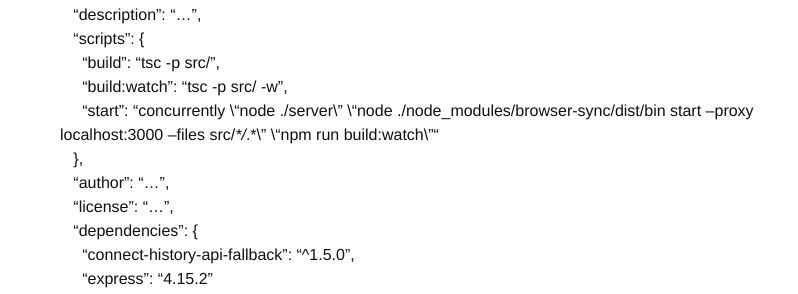
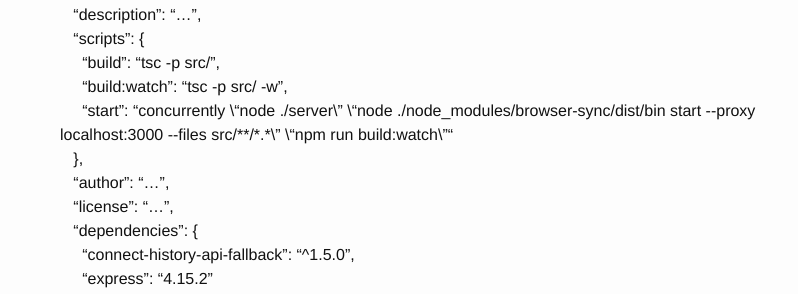
Before and after one commit to meir-ohayon/meir-ohayon.github.io, a Jekyll site: the page built from _posts/2018-01-21-adjusting-angular-plunker-setup-for-local-development-setup.md, in a window 1280 px wide and 900 px high, scrolled down 2049 px. Shown: the part 158-452 px from the top of the window, without its empty margins (240-1038 px from the left). Built offline with Jekyll 4.4.1, drawn with Linux system fonts in a browser that asks for light colours; comment, search, counter and statistics services are not loaded.

```diff
--- a/_posts/2018-01-21-adjusting-angular-plunker-setup-for-local-development-setup.md
+++ b/_posts/2018-01-21-adjusting-angular-plunker-setup-for-local-development-setup.md
@@ -25,7 +25,7 @@ Create the file tsconfig.json and copy its content from here:<br>
 
 ## Back in the root folder
 1.	Create new file: server.js and put in it this content:<br>process.env.NODE_ENV = 'production';<br>var history = require('connect-history-api-fallback');<br>var express = require('express');<br>var app = express();<br>app.use(history({ htmlAcceptHeaders: ['text/html', 'application/xhtml+xml'] }));<br>app.use(express.static(__dirname)); <br>app.listen(3000);<br>console.log('App listening on port 3000');
-2.	Create new file: package.json and put in it this content:<br>{<br>  &nbsp;&nbsp;  "name": "…",<br>  &nbsp;&nbsp;  "version": "…",<br>  &nbsp;&nbsp;  "description": "…",<br>  &nbsp;&nbsp;  "scripts": {<br>   &nbsp;&nbsp;&nbsp;&nbsp;    "build": "tsc -p src/",<br>   &nbsp;&nbsp;&nbsp;&nbsp;    "build:watch": "tsc -p src/ -w",<br>   &nbsp;&nbsp;&nbsp;&nbsp;    "start": "concurrently \\"node ./server\\" \\"node ./node_modules/browser-sync/dist/bin start --proxy localhost:3000 --files src/**/*\.\*\\" \\"npm run build:watch\\""<br> &nbsp;&nbsp;   },<br>  &nbsp;&nbsp;  "author": "…",<br>  &nbsp;&nbsp;  "license": "…",<br>  &nbsp;&nbsp;  "dependencies": {<br>     &nbsp;&nbsp;&nbsp;&nbsp;    "connect-history-api-fallback": "^1.5.0",<br>   &nbsp;&nbsp;&nbsp;&nbsp;      "express": "4.15.2"<br>  &nbsp;&nbsp;  },<br>  &nbsp;&nbsp;  "devDependencies": {<br>   &nbsp;&nbsp;&nbsp;&nbsp;     "browser-sync": "^2.23.5",<br>   &nbsp;&nbsp;&nbsp;&nbsp;     "concurrently": "^3.2.0"<br>  &nbsp;&nbsp;  }<br>}<br>Install the dependencies by running npm install and after that run the application by running npm start – if everything is OK your browser will be launched automatically with your starting project page.<br>
+2.	Create new file: package.json and put in it this content:<br>{<br>  &nbsp;&nbsp;  "name": "…",<br>  &nbsp;&nbsp;  "version": "…",<br>  &nbsp;&nbsp;  "description": "…",<br>  &nbsp;&nbsp;  "scripts": {<br>   &nbsp;&nbsp;&nbsp;&nbsp;    "build": "tsc -p src/",<br>   &nbsp;&nbsp;&nbsp;&nbsp;    "build:watch": "tsc -p src/ -w",<br>   &nbsp;&nbsp;&nbsp;&nbsp;    "start": "concurrently \\"node ./server\\" \\"node ./node_modules/browser-sync/dist/bin start \-\-proxy localhost:3000 \-\-files src/\*\*/\*\.\*\\" \\"npm run build:watch\\""<br> &nbsp;&nbsp;   },<br>  &nbsp;&nbsp;  "author": "…",<br>  &nbsp;&nbsp;  "license": "…",<br>  &nbsp;&nbsp;  "dependencies": {<br>     &nbsp;&nbsp;&nbsp;&nbsp;    "connect-history-api-fallback": "^1.5.0",<br>   &nbsp;&nbsp;&nbsp;&nbsp;      "express": "4.15.2"<br>  &nbsp;&nbsp;  },<br>  &nbsp;&nbsp;  "devDependencies": {<br>   &nbsp;&nbsp;&nbsp;&nbsp;     "browser-sync": "^2.23.5",<br>   &nbsp;&nbsp;&nbsp;&nbsp;     "concurrently": "^3.2.0"<br>  &nbsp;&nbsp;  }<br>}<br>Install the dependencies by running npm install and after that run the application by running npm start – if everything is OK your browser will be launched automatically with your starting project page.<br>
 
 ## Notes:
 1.	The plunker setup uses CDN from <https://unpkg.com/> - of course you can change this to be installed locally  in your computer by adding them as dependencies (some of them needs to be in the dependencies section and some in the devDependencies section) in the package.json file and installing them with npm install, then you also need to change line in the systemjs.config.js file, from: paths: { 'npm:': 'https://unpkg.com/' }, to: paths: { 'npm:': ' node_modules/' },
```
